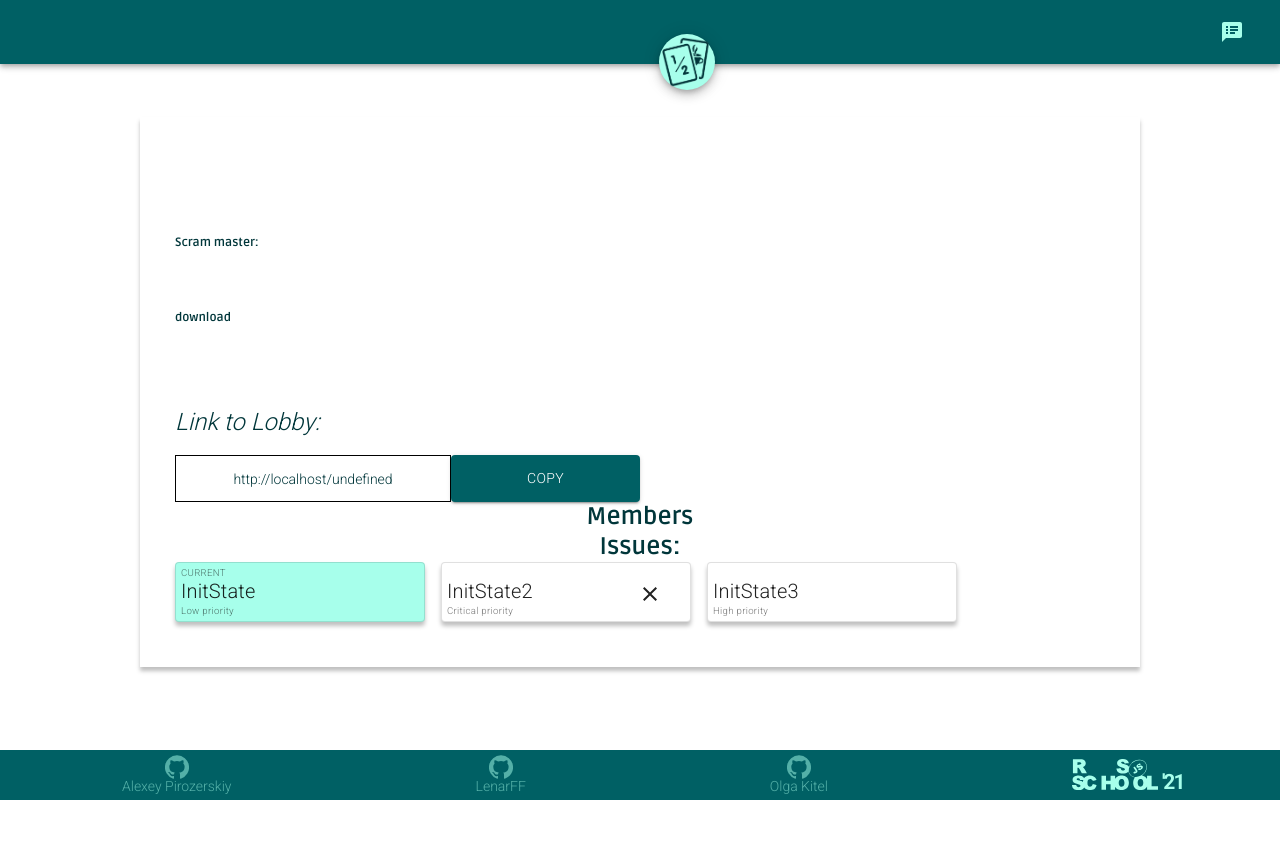
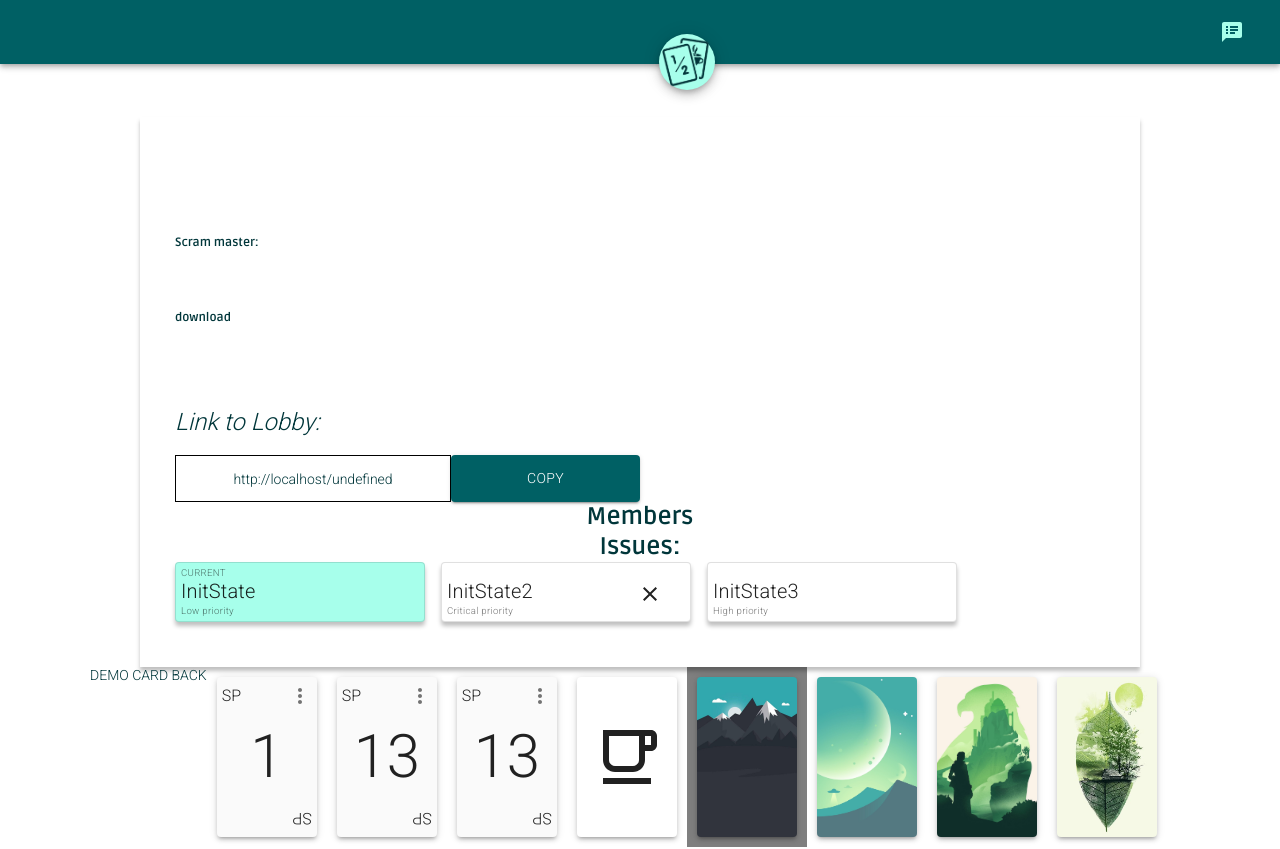
Before and after one commit to lexomut/Pointing-Poker, a React (Create React App) app: page /lobby in a window 1280 px wide. Shown: the top 849 px of the page. Before the commit the page ends 800 px from the top, so only its background shows below. Built offline with nearby package versions, Linux system fonts and the light colour scheme.

Commit message:
fix delete commit

```diff
--- a/src/Components/CardField/CardFieldSelectCover.tsx
+++ b/src/Components/CardField/CardFieldSelectCover.tsx
@@ -2,15 +2,10 @@ import React from 'react';
 import AddCircleOutlineIcon from '@material-ui/icons/AddCircleOutlineOutlined';
 import { Paper } from '@material-ui/core';
 import { CardBack } from '../GameCards';
-
-// import { Action, GlobalState } from '../../types/GlobalState';
-// import { GlobalContext } from '../../state/Context';
 import styles from './CardField.module.scss';
 import { cardsBackground } from '../../shared/data';
 
 export const CardFieldSelectCover = () => {
-    // const { globalState, dispatch }: { globalState: GlobalState; dispatch: Dispatch<Action> } =
-    //     useContext(GlobalContext);
     return (
         <div className={styles.cards__cardField}>
             {cardsBackground.map((el) => {
--- a/src/pages/Lobby/Lobby.tsx
+++ b/src/pages/Lobby/Lobby.tsx
@@ -12,7 +12,7 @@ import { GameInfo } from '../../components/GameInfo';
 import { GlobalState } from '../../types/GlobalState';
 import { GlobalContext } from '../../state/Context';
 import { Chat } from '../../components/chat';
-import { CardAddForm, IssueCreateForm, IssueField } from '../../components';
+import { CardAddForm, DemoGameCards, IssueCreateForm, IssueField } from '../../components';
 import { CardFieldSelectCover } from '../../components/CardField/CardFieldSelectCover';
 
 export const Lobby: () => JSX.Element = () => {
@@ -80,6 +80,8 @@ export const Lobby: () => JSX.Element = () => {
             >
                 <CardAddForm />
             </Modal>
+
+            <DemoGameCards />
         </div>
     );
 };
```
